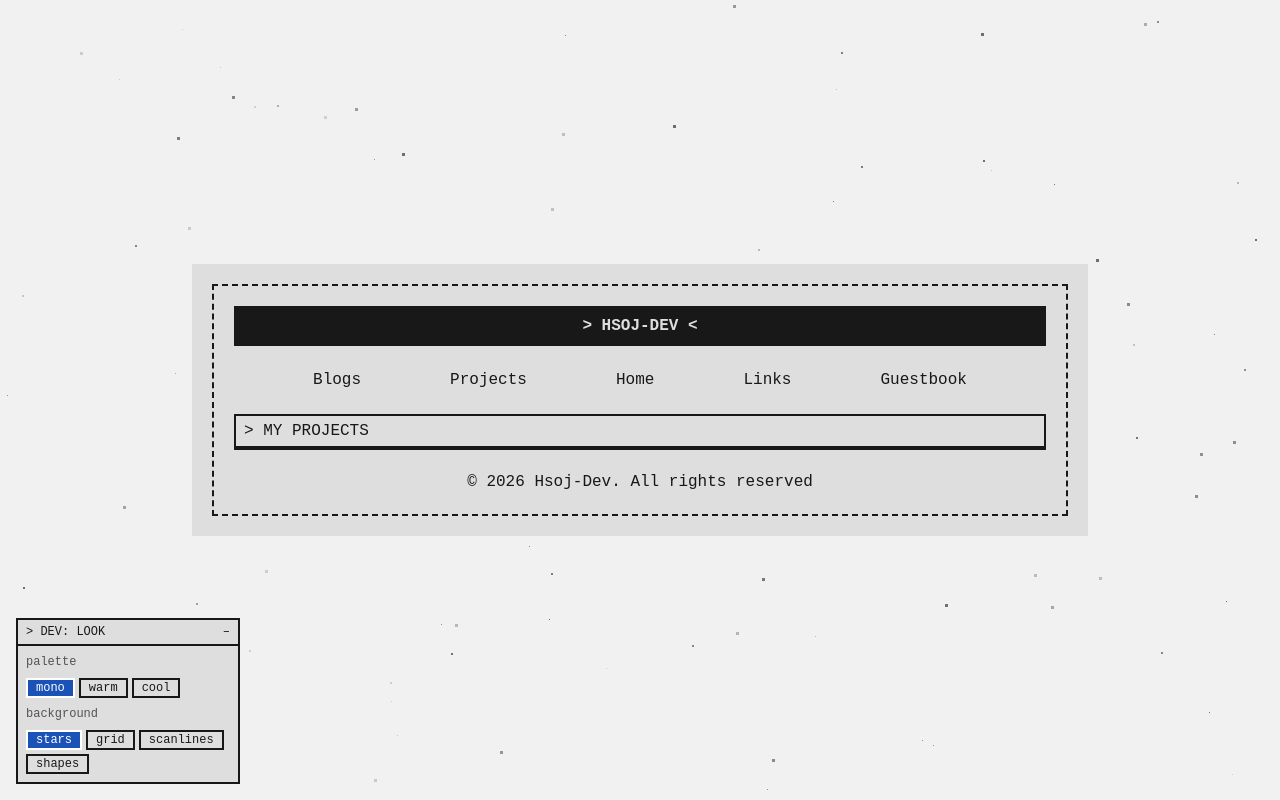
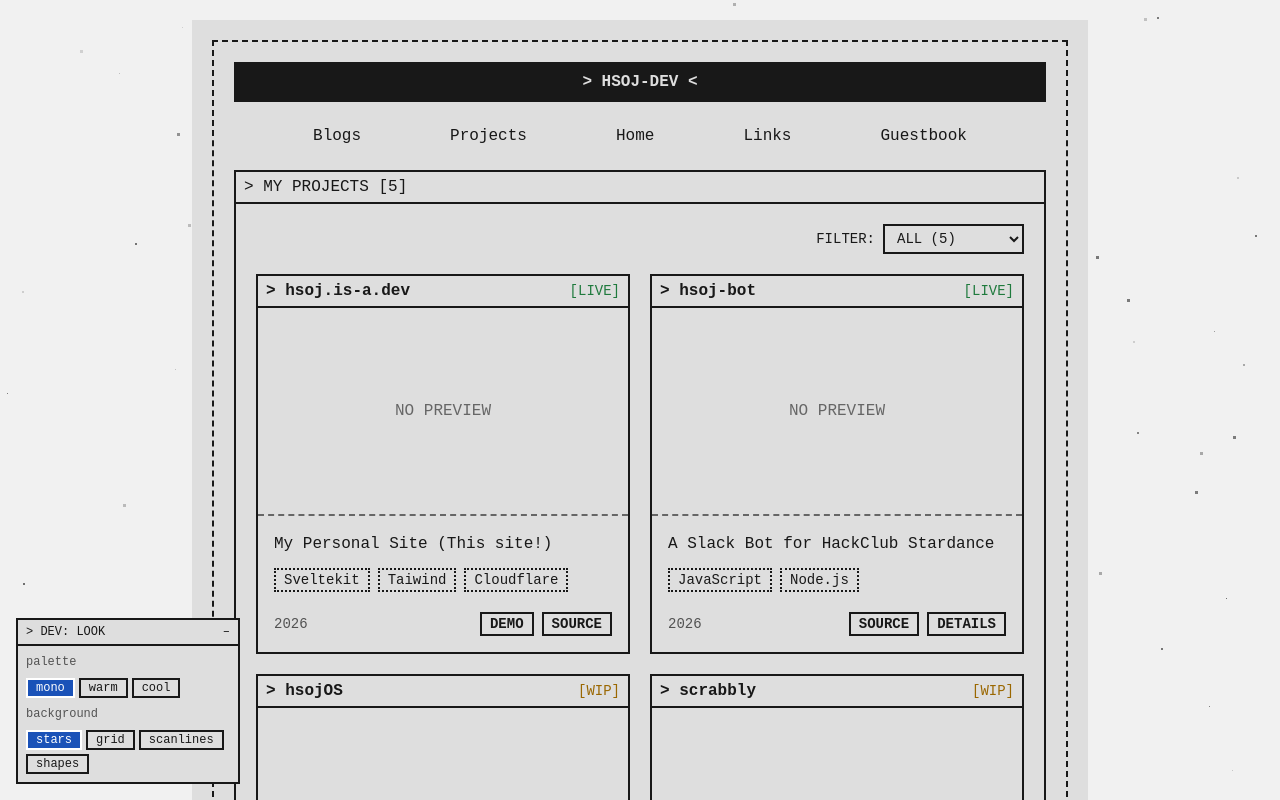
Before and after one commit to Hsoj-dev/hsoj.is-a.dev, a SvelteKit app: page /projects in a window 1280 px wide. Shown: the top 800 px of the page. Built offline with nearby package versions, Linux system fonts and the light colour scheme.

Commit message:
feat: update projects page

```diff
--- /dev/null
+++ b/src/lib/components/ProjectCard.svelte
@@ -0,0 +1,94 @@
+<!-- src\lib\components\ProjectCard.svelte -->
+<script lang="ts">
+    import { resolve } from '$app/paths';
+    import type { Project, Status } from '$lib/projects';
+
+    let { project }: { project: Project } = $props();
+
+    const statusLabel: Record<Status, string> = {
+        live: '[LIVE]',
+        wip: '[WIP]',
+        archived: '[ARCHIVED]'
+    };
+    const statusColor: Record<Status, string> = {
+        live: 'text-success',
+        wip: 'text-warning',
+        archived: 'opacity-60'
+    };
+
+    const linkBtn =
+        'relative z-10 cursor-pointer border-2 px-2 text-sm font-bold hover:bg-base-content hover:text-base-100';
+
+    const lines = $derived(
+        project.preview ?? [
+            `$ cat ${project.slug}/README`,
+            project.tagline,
+            `> stack: ${project.stack.join(', ')}`,
+            `> status: ${project.status}`
+        ]
+    );
+</script>
+
+<article class="group relative flex flex-col border-2">
+    <!-- header bar -->
+    <div class="flex h-8 items-center justify-between border-b-2 px-2 group-hover:bg-base-content group-hover:text-base-100">
+        {#if project.page}
+            <a
+                href={resolve(project.page)}
+                class="truncate font-bold after:absolute after:inset-0 after:content-['']"
+            >
+                > {project.name}
+            </a>
+        {:else}
+            <span class="truncate font-bold">> {project.name}</span>
+        {/if}
+        <span class="shrink-0 text-sm {statusColor[project.status]} group-hover:text-base-100">
+            {statusLabel[project.status]}
+        </span>
+    </div>
+
+    <!-- screenshot -->
+    {#if project.image}
+        <img
+            src={project.image}
+            alt="{project.name} screenshot"
+            loading="lazy"
+            class="aspect-video w-full border-b-2 border-dashed object-cover"
+        />
+    {:else}
+        <div class="flex aspect-video w-full items-center justify-center border-b-2 border-dashed opacity-60">
+            <p>NO PREVIEW</p>
+        </div>
+        <!-- <div class="bg-base-200 aspect-video w-full overflow-hidden border-b-2 border-dashed p-3 text-sm">
+            {#each lines as line, i (i)}
+                <p class="wrap-break-word {i === lines.length - 1 ? 'cursor-blink' : ''}">{line}</p>
+            {/each}
+        </div> -->
+    {/if}
+
+    <!-- body -->
+    <div class="flex flex-1 flex-col gap-3 p-4">
+        <p>{project.tagline}</p>
+
+        <ul class="flex flex-wrap gap-2">
+            {#each project.stack as tech (tech)}
+                <li class="border-2 border-dotted px-2 text-sm">{tech}</li>
+            {/each}
+        </ul>
+
+        <div class="mt-auto flex items-center justify-between gap-2 pt-2">
+            <span class="text-sm opacity-70">{project.year}</span>
+            <div class="flex gap-2">
+                {#if project.demo}
+                    <a href={project.demo} target="_blank" rel="noopener noreferrer" class={linkBtn}>DEMO</a>
+                {/if}
+                {#if project.repo}
+                    <a href={project.repo} target="_blank" rel="noopener noreferrer" class={linkBtn}>SOURCE</a>
+                {/if}
+                {#if project.page}
+                    <a href={resolve(project.page)} class={linkBtn}>DETAILS</a>
+                {/if}
+            </div>
+        </div>
+    </div>
+</article>
--- a/src/lib/components/SiteButton.svelte
+++ b/src/lib/components/SiteButton.svelte
@@ -21,10 +21,10 @@
     }
 </script>
 
-<div class="flex flex-col items-start gap-4 md:flex-row md:items-center">
+<div class="flex flex-col items-center gap-4 md:flex-row md:items-center">
     <img src="/images/button.svg" width="88" height="31" alt="Hsoj-Dev 88x31 button" class="shrink-0" />
     <div class="flex w-full flex-col gap-2">
-        <p class="text-sm">Copy this into your site:</p>
+        <p class="flex self-center md:self-start text-sm">Copy this into your site:</p>
         <textarea
             readonly
             rows="3"
@@ -32,7 +32,7 @@
             onfocus={(e) => e.currentTarget.select()}
             class="bg-base-200 w-full resize-none border-2 border-dotted p-2 text-sm focus:border-primary focus:border-solid focus:outline-none"
         ></textarea>
-        <div>
+        <div class="flex self-center md:self-start">
             <button
                 onclick={copy}
                 class="hover:bg-base-content hover:text-base-100 cursor-pointer border-2 px-3 py-1 text-sm font-bold"
--- /dev/null
+++ b/src/lib/projects.ts
@@ -0,0 +1,72 @@
+// src\lib\projects.ts
+export type Status = 'live' | 'wip' | 'archived';
+
+export type Project = {
+    slug: string;
+    name: string;
+    tagline: string;
+    status: Status;
+    year: number;
+    stack: string[];
+    page?: '/projects/hsoj-bot' | '/projects/hsojOS' | '/projects/scrabbly';
+    image?: string; // e.g. '/images/projects/hsoj-bot.png' 16:9 ratio
+    repo?: string;
+    demo?: string;
+    preview?: string[];
+};
+
+// ---- EDIT THESE: all values below are placeholders ----
+export const projects: Project[] = [
+    {
+        slug: 'hsoj',
+        name: 'hsoj.is-a.dev',
+        tagline: 'My Personal Site (This site!)',
+        status: 'live',
+        year: 2026,
+        stack: ['Sveltekit', 'Taiwind', 'Cloudflare'],
+        repo: 'https://github.com/Hsoj-dev/hsoj.is-a.dev',
+        demo: 'https://hsoj-is-a-dev.pages.dev/',
+    },
+    {
+        slug: 'hsoj-bot',
+        name: 'hsoj-bot',
+        tagline: 'A Slack Bot for HackClub Stardance',
+        status: 'live',
+        year: 2026,
+        stack: ['JavaScript', 'Node.js'],
+        page: '/projects/hsoj-bot',
+        repo: 'https://github.com/Hsoj-dev/hsoj-bot',
+        preview: ['$ hsoj-bot --start', 'logged in as hsoj-bot#0001', 'listening for commands...']
+    },
+    {
+        slug: 'hsojOS',
+        name: 'hsojOS',
+        tagline: 'My Personal WebOS ',
+        status: 'wip',
+        year: 2026,
+        stack: ['Sveltekit', 'TypeScript', 'Tailwind'],
+        repo: 'https://github.com/Hsoj-dev/hsojOS',
+        demo: 'https://example.com'
+    },
+    {
+        slug: 'scrabbly',
+        name: 'scrabbly',
+        tagline: 'A Scrabble Training CLI App',
+        status: 'wip',
+        year: 2026,
+        stack: ['JavaScript'],
+        page: '/projects/scrabbly',
+        repo: 'https://github.com/Hsoj-dev/scrabbly',
+  },
+  {
+    slug: 'saypi-blog',
+    name: 'saypi-blog',
+    tagline: 'A social blogging platform made for Pisay scholars',
+    status: 'live',
+    year: 2025,
+    stack: ['Sveltekit', 'Supabase', 'Tailwind', 'DaisyUI', 'Vercel', 'Sentry'],
+    // page: '/projects/saypi-blog',
+    repo: 'https://github.com/Hsoj-dev/saypi-blog',
+    demo: 'https://saypi.blog',
+  },
+];
--- a/src/routes/+page.svelte
+++ b/src/routes/+page.svelte
@@ -28,7 +28,7 @@
                 <p>"Live, Laugh, Toaster Bath"</p>
                 <p class="text-right italic">- Unknown</p>
             </div>
-            <p class="self-center font-bold flex items-center gap-2">
+            <p class="self-center font-bold flex items-center gap-2 text-xs md:text-base">
                 <span class="status-dot"></span>
                 Status: Still Alive and Kickin'
             </p>
--- a/src/routes/projects/+page.svelte
+++ b/src/routes/projects/+page.svelte
@@ -1,5 +1,50 @@
+<!-- src\routes\projects\+page.svelte -->
+<script lang="ts">
+    import ProjectCard from '$lib/components/ProjectCard.svelte';
+    import { projects, type Status } from '$lib/projects';
+
+    type Filter = 'all' | Status;
+    let filter = $state<Filter>('all');
+
+    const options: { value: Filter; label: string }[] = [
+        { value: 'all', label: 'ALL' },
+        { value: 'live', label: 'LIVE' },
+        { value: 'wip', label: 'WIP' },
+        { value: 'archived', label: 'ARCHIVED' }
+    ];
+
+    const count = (f: Filter) =>
+        f === 'all' ? projects.length : projects.filter((p) => p.status === f).length;
+
+    const shown = $derived(filter === 'all' ? projects : projects.filter((p) => p.status === filter));
+</script>
+
 <div class="border-2">
-    <div class="flex items-center border-b-2 h-8 px-2">
-        <p>> MY PROJECTS</p>
+    <div class="flex h-8 items-center border-b-2 px-2">
+        <p class="cursor-blink">> MY PROJECTS [{shown.length}]</p>
+    </div>
+
+    <div class="flex flex-col gap-5 p-5">
+        <label class="flex items-center gap-2 self-end text-sm">
+            <span>FILTER:</span>
+            <select
+                bind:value={filter}
+                class="bg-base-100 focus:border-primary cursor-pointer border-2 px-2 py-1 focus:outline-none"
+            >
+                {#each options as o (o.value)}
+                    <option value={o.value}>{o.label} ({count(o.value)})</option>
+                {/each}
+            </select>
+        </label>
+
+        {#if shown.length}
+            <div class="grid gap-5 md:grid-cols-2">
+                {#each shown as project (project.slug)}
+                    <ProjectCard {project} />
+                {/each}
+            </div>
+        {:else}
+            <p class="py-10 text-center opacity-70">NO PROJECTS WITH THIS STATUS.</p>
+        {/if}
     </div>
 </div>
```
